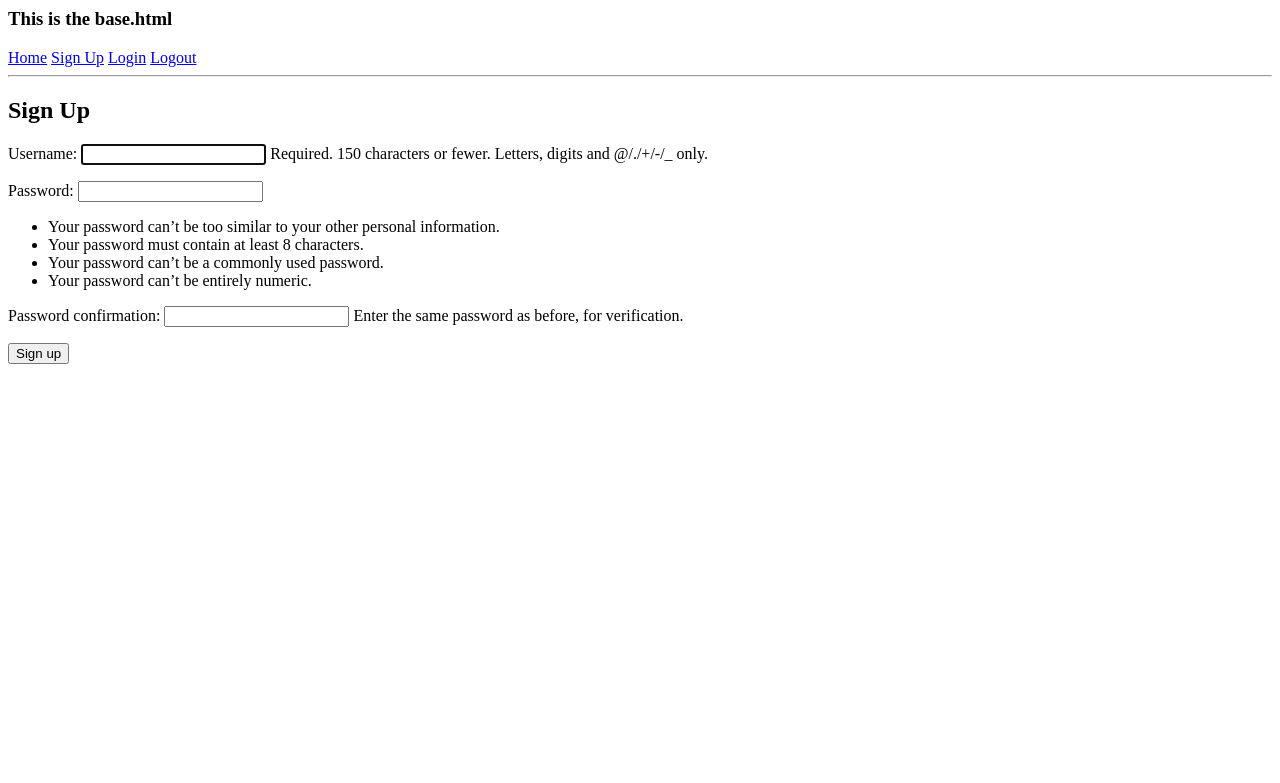
After one commit to steviebolton-com/django-webapp, a Django app: page /signup/ in a window 1280 px wide. The commit adds this page. Shown: the top 783 px of the page. Run offline with Django 3.2, Linux system fonts and the light colour scheme.

Commit message:
added login authentication

```diff
--- a/djangoapp/pluto/views.py
+++ b/djangoapp/pluto/views.py
@@ -1,7 +1,22 @@
-from django.shortcuts import render
-
-# Create your views here.
+from django.shortcuts import render, redirect
+from django.contrib.auth.models import User
+from django.contrib.auth.forms import UserCreationForm
 
 
 def home(request):
-    return render(request, 'home.html')
+    count = User.objects.count()
+    return render(request, 'home.html', {'count': count})
+
+
+def signup(request):
+    if request.method == 'POST':
+        form = UserCreationForm(request.POST)
+        if form.is_valid():
+            form.save()
+            print('hello!')
+            return redirect('home')
+    else:
+        form = UserCreationForm()
+    return render(request, 'registration/signup.html', {
+                  'form': form
+                  })
--- a/djangoapp/settings.py
+++ b/djangoapp/settings.py
@@ -37,7 +37,8 @@ INSTALLED_APPS = [
     'django.contrib.sessions',
     'django.contrib.messages',
     'django.contrib.staticfiles',
-    'djangoapp.pluto'
+    'djangoapp.pluto',
+
 ]
 
 MIDDLEWARE = [
@@ -48,6 +49,7 @@ MIDDLEWARE = [
     'django.contrib.auth.middleware.AuthenticationMiddleware',
     'django.contrib.messages.middleware.MessageMiddleware',
     'django.middleware.clickjacking.XFrameOptionsMiddleware',
+
 ]
 
 ROOT_URLCONF = 'djangoapp.urls'
@@ -121,3 +123,5 @@ USE_TZ = True
 # https://docs.djangoproject.com/en/3.0/howto/static-files/
 
 STATIC_URL = '/static/'
+LOGIN_REDIRECT_URL = 'home'
+LOGOUT_REDIRECT_URL = 'home'
--- a/djangoapp/templates/base.html
+++ b/djangoapp/templates/base.html
@@ -1,13 +1,20 @@
-<!DOCTYPE html>
-<html lang="en">
-  <head>
-    <meta charset="UTF-8" />
+<!DOCUMENT html>
+<head>
+<meta charset='utf-8'>
+    <title>{% block title %}{% endblock %}</title>
 
-    <title>{% block title %} {% endblock %}</title>
-  </head>
-  <body>
-    <h2>This is the base page</h2>
-    <hr />
-    {% block content %} {% endblock %}
-  </body>
+</head>
+<body>
+    <h3>This is the base.html</h3>
+
+<a href="{% url 'home' %}">Home</a>
+<a href="{% url 'signup' %}">Sign Up</a>
+<a href="{% url 'login' %}">Login</a>
+<a href="{% url 'logout' %}">Logout</a>
+<hr>
+
+    {% block content %}
+
+    {% endblock %}
+</body>
 </html>
--- /dev/null
+++ b/djangoapp/templates/registration/signup.html
@@ -0,0 +1,8 @@
+{% extends 'base.html' %} {% block content %}
+<h2>Sign Up</h2>
+<form method="post">
+  {% csrf_token %} {{ form.as_p }}
+  <button type="submit">Sign up</button>
+</form>
+
+{% endblock %}
--- a/djangoapp/urls.py
+++ b/djangoapp/urls.py
@@ -14,10 +14,13 @@ Including another URLconf
     2. Add a URL to urlpatterns:  path('blog/', include('blog.urls'))
 """
 from django.contrib import admin
-from django.urls import path
+from django.urls import path, include
 from djangoapp.pluto import views
+
 
 urlpatterns = [
     path('admin/', admin.site.urls),
-    path('', views.home, name='home')
+    path('accounts/', include('django.contrib.auth.urls')),
+    path('signup/', views.signup, name='signup'),
+    path('', views.home, name='home'),
 ]
```
Also changed, not shown: djangoapp/templates/home.html (+10 -3 lines), djangoapp/templates/registration/login.html (added, +8 -0 lines).
